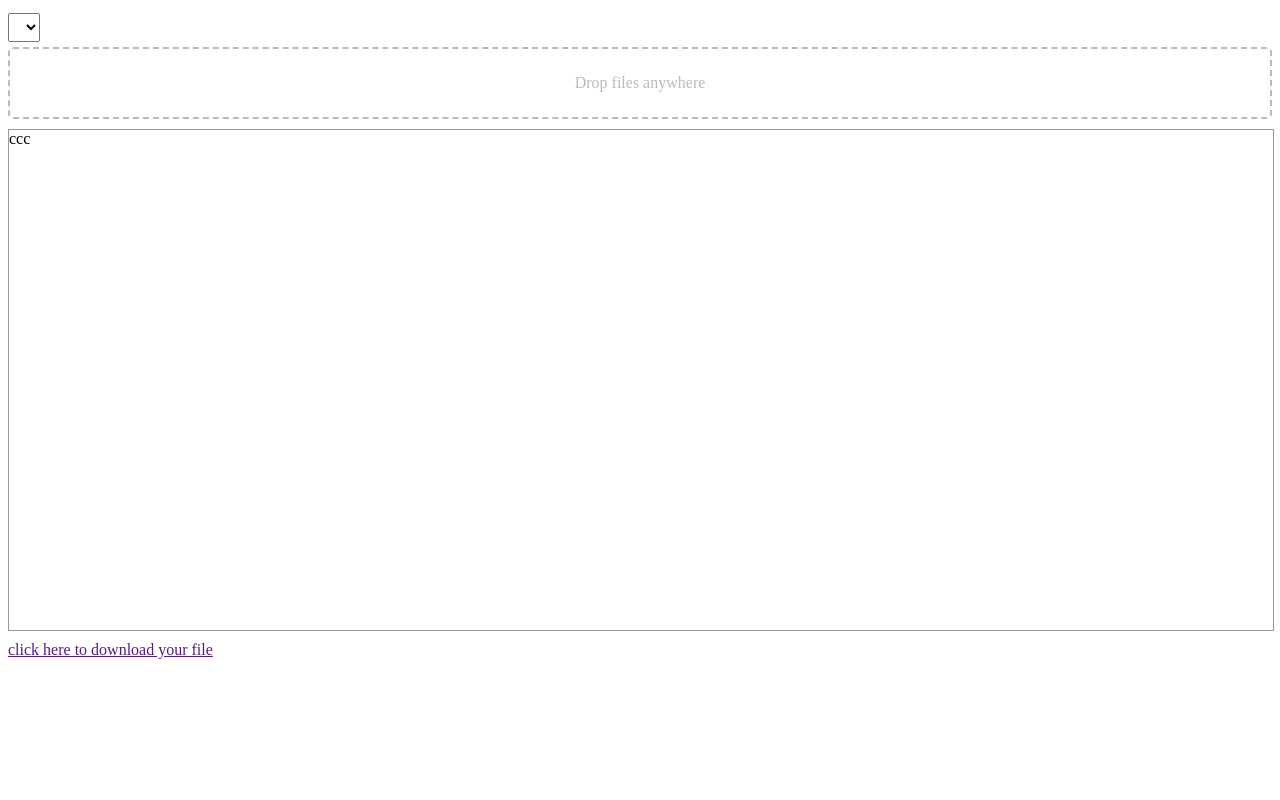
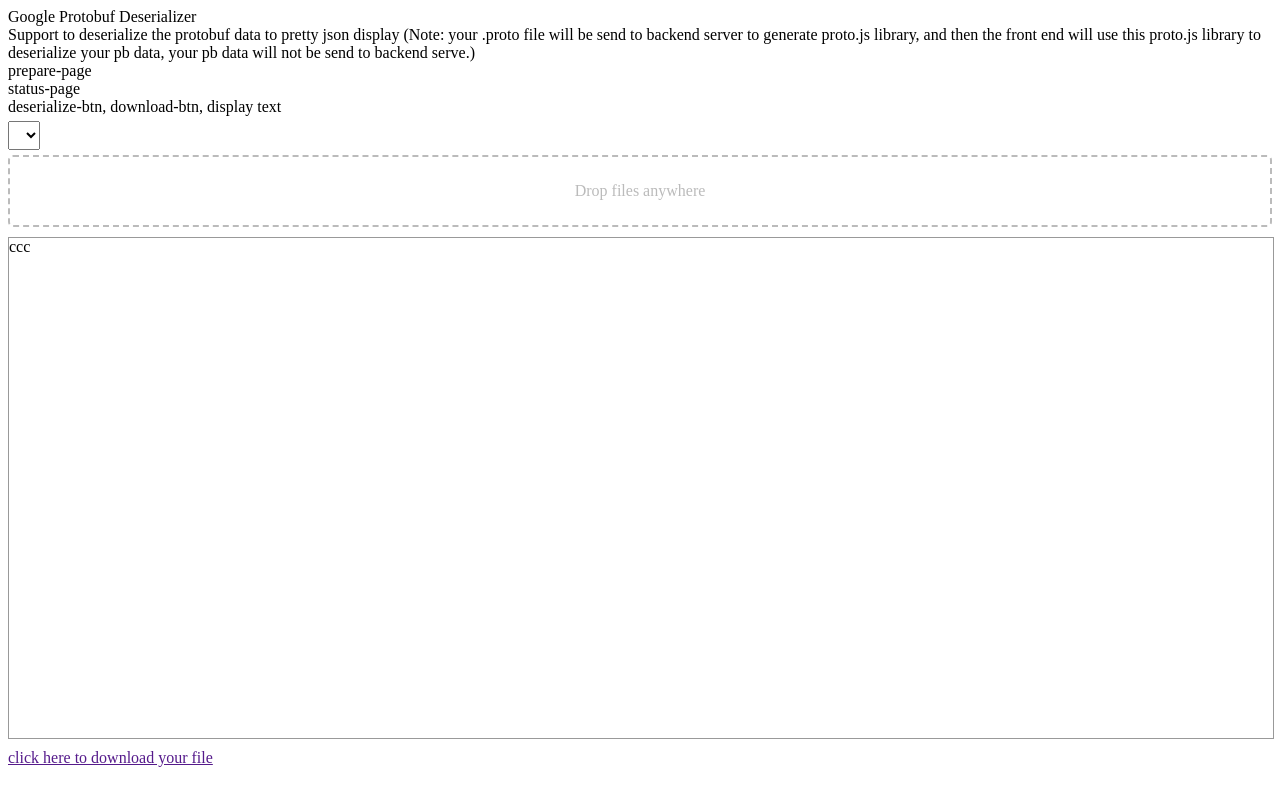
Before and after one commit to zmcx16/protobuf-deserializer, a plain HTML site: page index.html in a window 1280 px wide. Drawn offline with nearby package versions, Linux system fonts and the light colour scheme.

Commit message:
add basic skeleton

```diff
--- a/index.html
+++ b/index.html
@@ -107,6 +107,33 @@
 </head>
 
 <body>
+  <div class="wrapper">
+    <div class="kanban">
+      <div class="title">
+        Google Protobuf Deserializer
+      </div>
+      <div class="note">
+        Support to deserialize the protobuf data to pretty json display (Note: your .proto file will be send to backend server to
+        generate proto.js library, and then the front end will use this proto.js library to deserialize your pb data, your pb data will
+        not be send to backend serve.)
+      </div>
+    </div>
+    <div class="prepare-data">
+      prepare-page
+    </div>
+    <div class="status">
+      status-page
+    </div>
+    <div class="display-page">
+      deserialize-btn, download-btn, display text
+    </div>
+    <div class="footer-page">
+      <div class="relate-links">
+      </div>
+      <div class="copyright">
+      </div>
+    </div>
+  </div>
   <div id="container">
     <select id="proto-list-select">
     </select>
```
